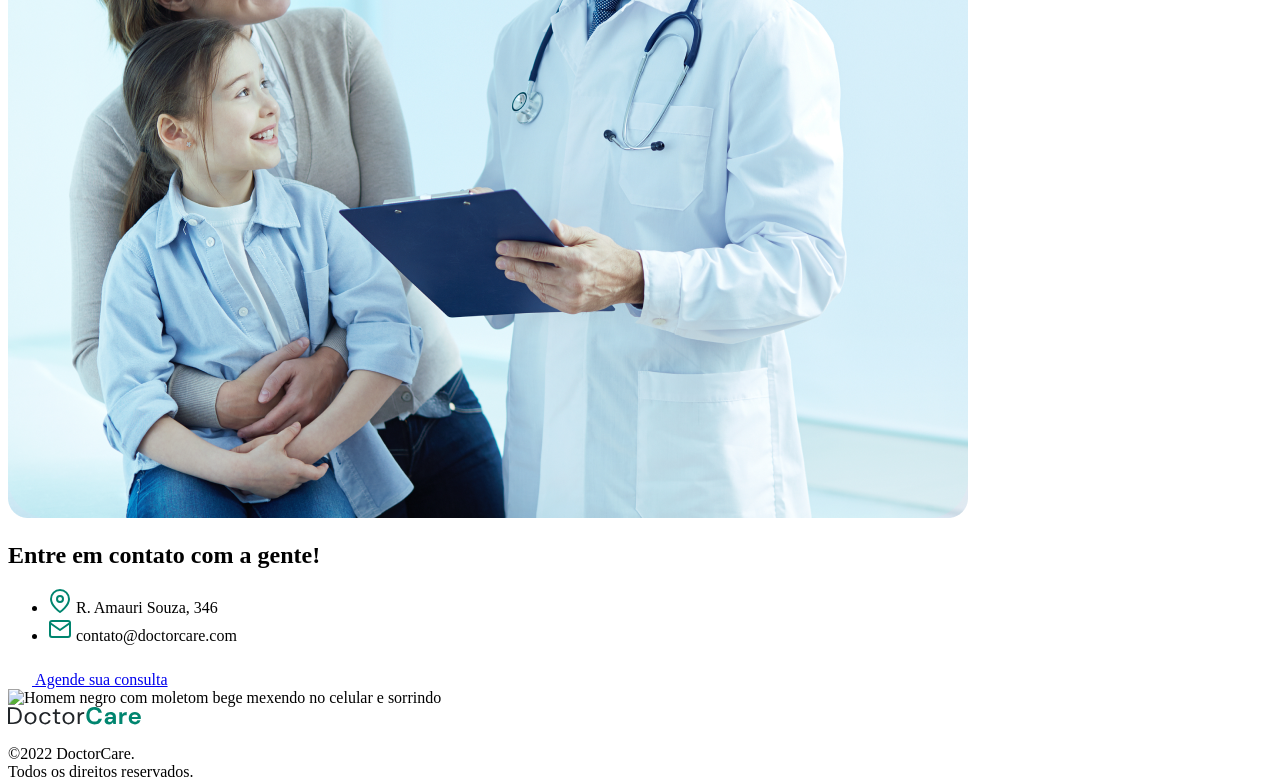
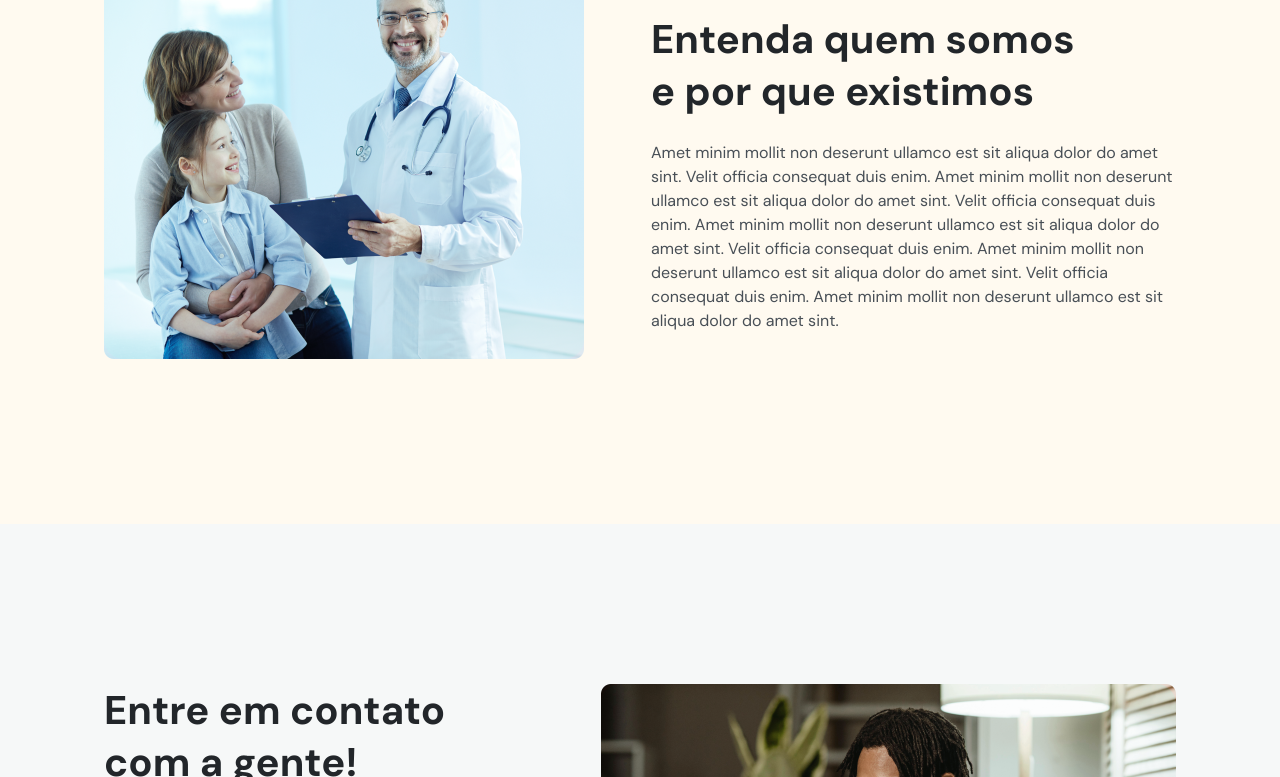
Before and after one commit to FellipeSant/doctorcare, a plain HTML site: page index.html in a window 1280 px wide. Shown: the part 2023-2800 px from the top of the page. Drawn offline with nearby package versions, Linux system fonts and the light colour scheme; the site is published under a folder, as on GitHub Pages, so addresses that start at the root find nothing.

Commit message:
ajustes de links relativos

```diff
--- a/index.html
+++ b/index.html
@@ -5,7 +5,7 @@
     <meta name="viewport" content="width=device-width, initial-scale=1.0" />
     <title>DoctorCare</title>
 
-    <link rel="stylesheet" href="/style.css" />
+    <link rel="stylesheet" href="./style.css" />
 
     <link rel="preconnect" href="https://fonts.googleapis.com" />
     <link rel="preconnect" href="https://fonts.gstatic.com" crossorigin />
@@ -256,7 +256,7 @@
         </div>
         <div class="col-b">
           <img
-          src="/assets/mulher-negra-com-moleton-verde-com-as-maos-no-peito-e-sorrindo.png"
+          src="./assets/mulher-negra-com-moleton-verde-com-as-maos-no-peito-e-sorrindo.png"
           alt="Mulher negra vestindo moletom verde com as duas mãos no peito e sorrindo"
           />
 
@@ -468,7 +468,7 @@
         </div>
         <div class="col-b">
           <img
-            src="assets/doutor-feliz-segurando-a-prancheta-com-pacientes.png"
+            src="./assets/doutor-feliz-segurando-a-prancheta-com-pacientes.png"
             alt="Doutor feliz segurando prancheta com pacientes"
           />
         </div>
@@ -560,7 +560,7 @@
         </div>
         <div class="col-b">
           <img
-            src="/assets/homem-negro-com-moletom-bege-mexendo-no-celular.png"
+            src="./assets/homem-negro-com-moletom-bege-mexendo-no-celular.png"
             alt="Homem negro com moletom bege mexendo no celular e sorrindo"
           />
         </div>
@@ -740,6 +740,6 @@
 
     <!-- ScrollReaveal Lib -->
     <script src="https://unpkg.com/scrollreveal"></script>
-    <script src="main.js"></script>
+    <script src="./main.js"></script>
   </body>
 </html>
```
